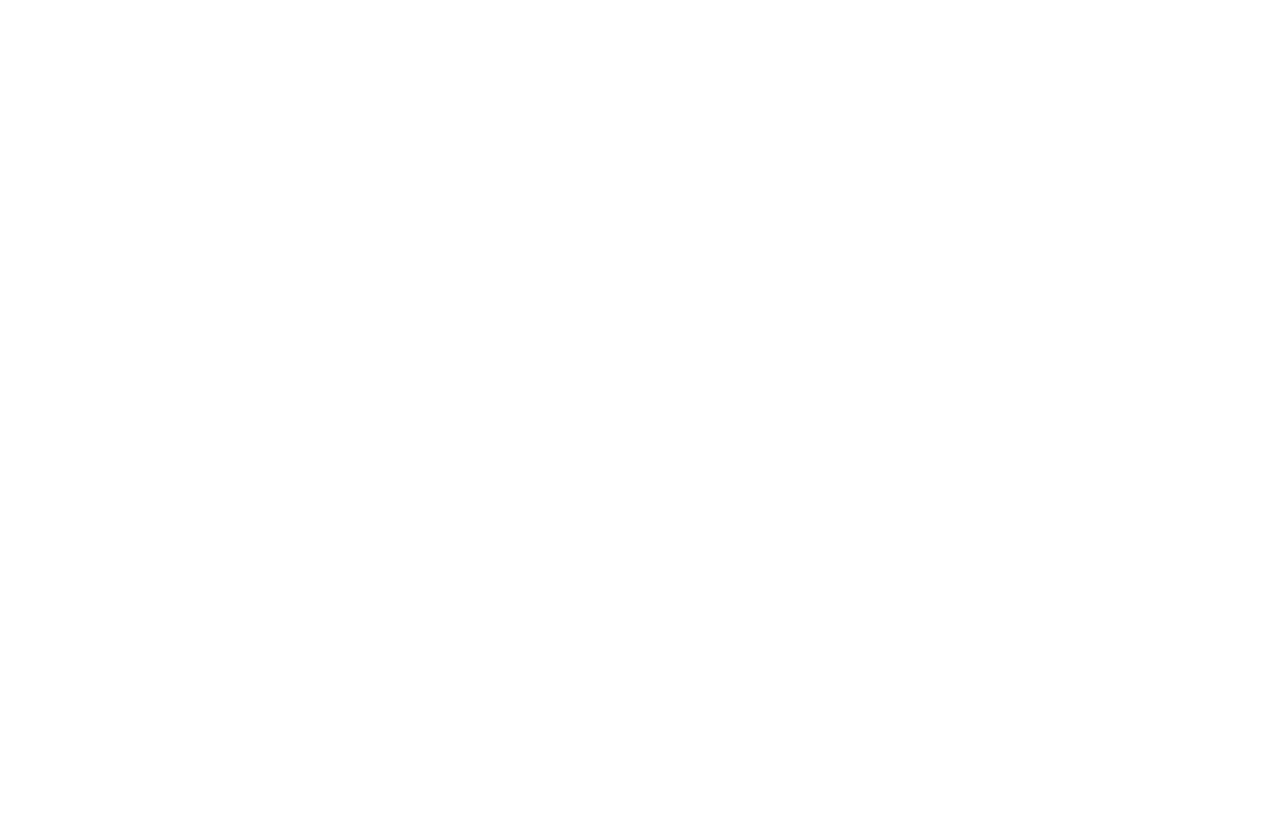
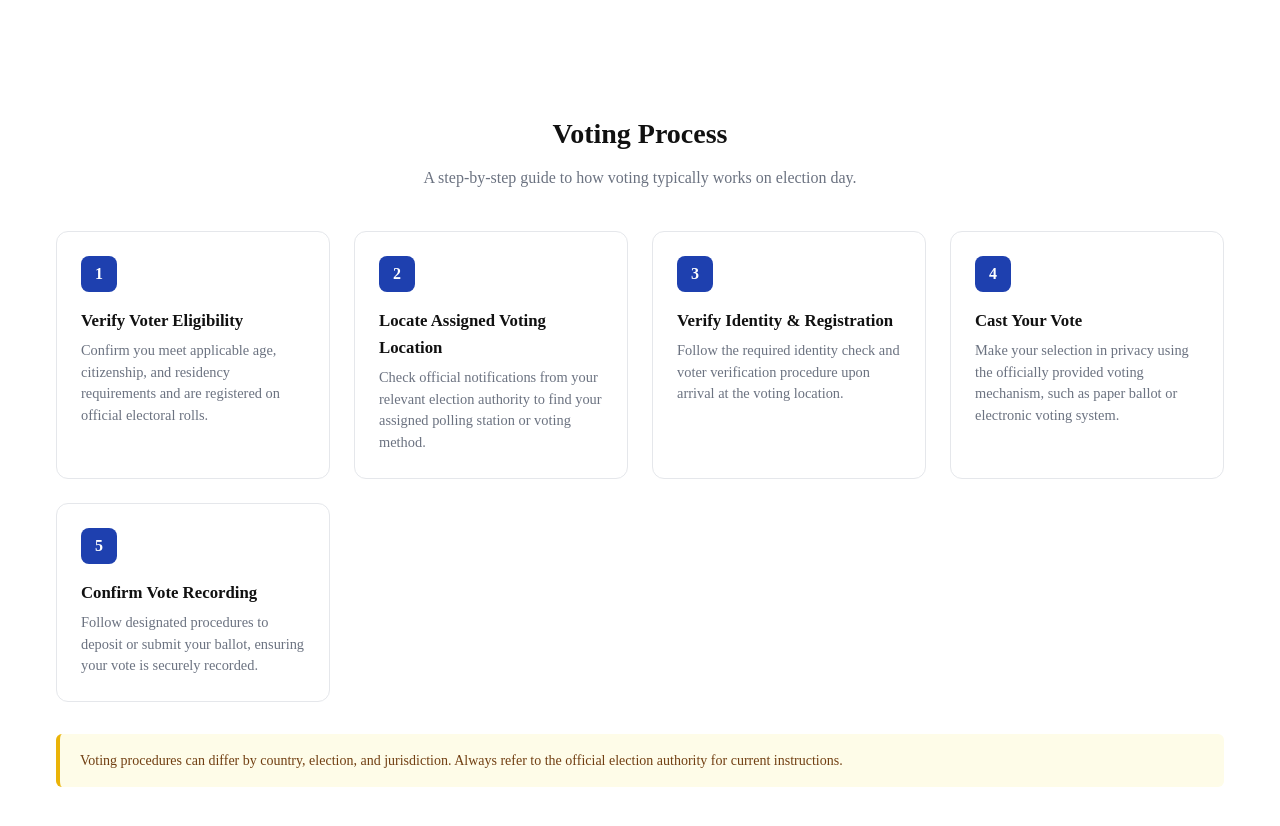
Before and after one commit to devamithra137/Election-Process-Education, a Next.js app: page / in a window 1280 px wide. Shown: the part 2371-3197 px from the top of the page. Before the commit the page ends 2467 px from the top, so only its background shows below. Built offline with nearby package versions, Linux system fonts and the light colour scheme.

Commit message:
Add voting process section

```diff
--- a/src/app/globals.css
+++ b/src/app/globals.css
@@ -330,6 +330,72 @@
   }
 }
 
+/* ─── Voting Process ─────────────────────────────────────────── */
+.voting-section {
+  width: 100%;
+  max-width: 1200px;
+  margin: 5rem auto 2rem;
+  padding: 0 1rem;
+}
+
+.voting-grid {
+  display: grid;
+  grid-template-columns: repeat(auto-fit, minmax(240px, 1fr));
+  gap: 1.5rem;
+  margin-top: 2.5rem;
+}
+
+.voting-card {
+  background-color: #ffffff;
+  border: 1px solid #e5e7eb;
+  border-radius: 0.75rem;
+  padding: 1.5rem;
+  display: flex;
+  flex-direction: column;
+  align-items: flex-start;
+}
+
+.voting-badge {
+  width: 2.25rem;
+  height: 2.25rem;
+  border-radius: 0.5rem;
+  background-color: #1e40af;
+  color: #ffffff;
+  font-weight: 700;
+  font-size: 1rem;
+  display: flex;
+  align-items: center;
+  justify-content: center;
+  margin-bottom: 1rem;
+}
+
+.voting-content h3 {
+  font-size: 1.05rem;
+  font-weight: 600;
+  color: var(--color-foreground);
+  margin-bottom: 0.35rem;
+}
+
+.voting-content p {
+  font-size: 0.9rem;
+  color: var(--color-muted);
+  line-height: 1.5;
+}
+
+.voting-disclaimer {
+  margin-top: 2rem;
+  padding: 1rem 1.25rem;
+  background-color: #fefce8;
+  border-left: 4px solid #eab308;
+  border-radius: 0.375rem;
+}
+
+.voting-disclaimer p {
+  font-size: 0.875rem;
+  color: #713f12;
+  line-height: 1.5;
+}
+
 /* ─── Buttons ────────────────────────────────────────────────── */
 .btn {
   display: inline-flex;
--- a/src/app/page.tsx
+++ b/src/app/page.tsx
@@ -3,6 +3,7 @@
 import ElectionOverview from "@/components/ElectionOverview";
 import VoterRegistration from "@/components/VoterRegistration";
 import ElectionTimeline from "@/components/ElectionTimeline";
+import VotingProcess from "@/components/VotingProcess";
 
 export default function Home() {
   return (
@@ -24,6 +25,7 @@
       <ElectionOverview />
       <VoterRegistration />
       <ElectionTimeline />
+      <VotingProcess />
     </main>
   );
 }
--- /dev/null
+++ b/src/components/VotingProcess.tsx
@@ -0,0 +1,72 @@
+import React from "react";
+import SectionHeading from "./SectionHeading";
+
+export interface VotingStep {
+  stepNumber: number;
+  title: string;
+  description: string;
+}
+
+const votingSteps: VotingStep[] = [
+  {
+    stepNumber: 1,
+    title: "Verify Voter Eligibility",
+    description:
+      "Confirm you meet applicable age, citizenship, and residency requirements and are registered on official electoral rolls.",
+  },
+  {
+    stepNumber: 2,
+    title: "Locate Assigned Voting Location",
+    description:
+      "Check official notifications from your relevant election authority to find your assigned polling station or voting method.",
+  },
+  {
+    stepNumber: 3,
+    title: "Verify Identity & Registration",
+    description:
+      "Follow the required identity check and voter verification procedure upon arrival at the voting location.",
+  },
+  {
+    stepNumber: 4,
+    title: "Cast Your Vote",
+    description:
+      "Make your selection in privacy using the officially provided voting mechanism, such as paper ballot or electronic voting system.",
+  },
+  {
+    stepNumber: 5,
+    title: "Confirm Vote Recording",
+    description:
+      "Follow designated procedures to deposit or submit your ballot, ensuring your vote is securely recorded.",
+  },
+];
+
+export const VotingProcess: React.FC = () => {
+  return (
+    <section id="voting" className="voting-section">
+      <SectionHeading
+        title="Voting Process"
+        subtitle="A step-by-step guide to how voting typically works on election day."
+      />
+
+      <div className="voting-grid">
+        {votingSteps.map((step) => (
+          <div key={step.stepNumber} className="voting-card">
+            <div className="voting-badge">{step.stepNumber}</div>
+            <div className="voting-content">
+              <h3>{step.title}</h3>
+              <p>{step.description}</p>
+            </div>
+          </div>
+        ))}
+      </div>
+
+      <div className="voting-disclaimer">
+        <p>
+          Voting procedures can differ by country, election, and jurisdiction. Always refer to the official election authority for current instructions.
+        </p>
+      </div>
+    </section>
+  );
+};
+
+export default VotingProcess;
```
